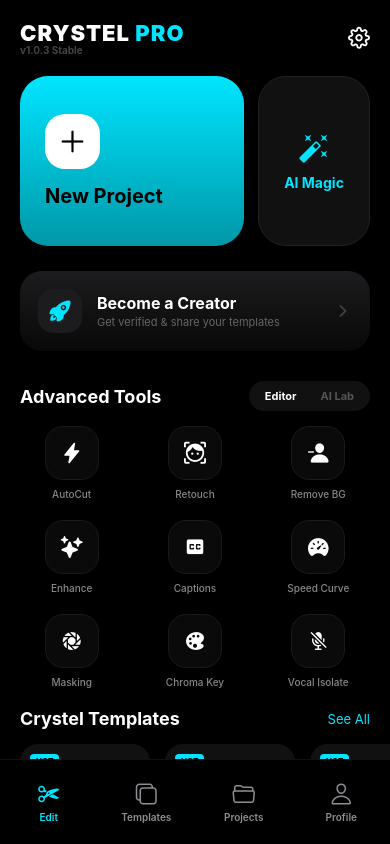
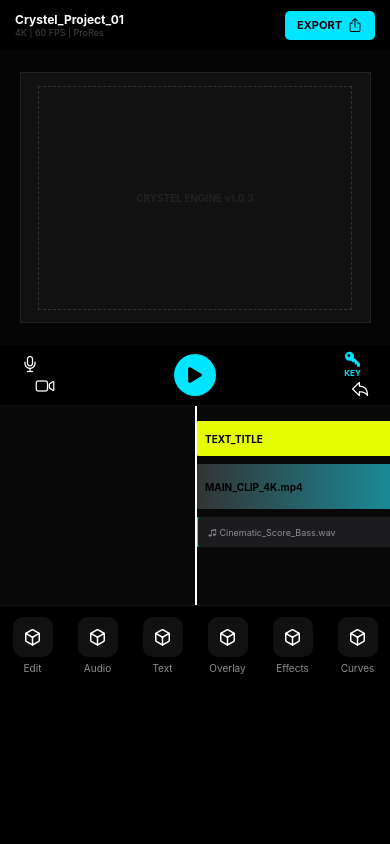
Before and after one commit to aabhishek9650-max/desi-capcut-app, a React Native app: screen / in a window 390 px wide. Built offline with nearby package versions, Linux system fonts and the light colour scheme.

Commit message:
Update App.js

```diff
--- a/App.js
+++ b/App.js
@@ -1,122 +1,85 @@
-import React, { useState } from 'react';
-import { StyleSheet, Text, View, TouchableOpacity, SafeAreaView, StatusBar, Dimensions, ScrollView } from 'react-native';
+import React from 'react';
+import { StyleSheet, Text, View, TouchableOpacity, SafeAreaView, ScrollView, Dimensions } from 'react-native';
 import { Ionicons, MaterialCommunityIcons, Feather } from '@expo/vector-icons';
 import { LinearGradient } from 'expo-linear-gradient';
 
 const { width } = Dimensions.get('window');
 
-export default function App() {
-  const [currentTab, setCurrentTab] = useState('Edit');
-
+export default function DesktopEditor() {
   return (
     <SafeAreaView style={styles.container}>
-      <StatusBar barStyle="light-content" />
-
-      {/* --- BRAND HEADER --- */}
-      <View style={styles.header}>
-        <View>
-          <Text style={styles.logoText}>CRYSTEL <Text style={styles.logoPro}>PRO</Text></Text>
-          <Text style={styles.versionTag}>v1.0.3 Stable</Text>
+      {/* --- TOP BAR: Desktop Export Logic --- */}
+      <View style={styles.topBar}>
+        <View style={styles.projectInfo}>
+          <Text style={styles.projectName}>Crystel_Project_01</Text>
+          <Text style={styles.projectMeta}>4K | 60 FPS | ProRes</Text>
         </View>
-        <TouchableOpacity style={styles.settingsBtn}>
-          <Feather name="settings" size={22} color="#fff" />
+        <TouchableOpacity style={styles.exportBtn}>
+          <Text style={styles.exportText}>EXPORT</Text>
+          <Ionicons name="share-outline" size={16} color="#000" />
         </TouchableOpacity>
       </View>
 
-      <ScrollView showsVerticalScrollIndicator={false} contentContainerStyle={{ paddingBottom: 100 }}>
+      {/* --- PREVIEW PANEL --- */}
+      <View style={styles.previewPanel}>
+        <View style={styles.viewer}>
+          <View style={styles.safeAreaGuide} />
+          <Text style={styles.watermark}>CRYSTEL ENGINE v1.0.3</Text>
+        </View>
+      </View>
 
-        {/* --- MAIN LAUNCHER --- */}
-        <View style={styles.heroSection}>
-          <TouchableOpacity style={styles.newProjectCard}>
-            <LinearGradient colors={['#00E5FF', '#0097A7']} style={styles.cardGrad}>
-              <View style={styles.iconCircle}>
-                <Ionicons name="add" size={35} color="#000" />
-              </View>
-              <Text style={styles.cardTitle}>New Project</Text>
-            </LinearGradient>
-          </TouchableOpacity>
-
-          <TouchableOpacity style={styles.aiMagicCard}>
-            <MaterialCommunityIcons name="auto-fix" size={32} color="#00E5FF" />
-            <Text style={styles.aiMagicTitle}>AI Magic</Text>
-          </TouchableOpacity>
+      {/* --- DESKTOP CONTROL STRIP --- */}
+      <View style={styles.controlStrip}>
+        <View style={styles.leftTools}>
+          <Ionicons name="mic-outline" size={20} color="#fff" />
+          <Ionicons name="videocam-outline" size={20} color="#fff" style={{marginLeft: 15}} />
         </View>
 
-        {/* --- CREATOR PORTAL --- */}
-        <TouchableOpacity style={styles.creatorBanner}>
-          <LinearGradient colors={['#1C1C1E', '#080808']} style={styles.bannerInner}>
-            <View style={styles.rocketIcon}>
-              <Ionicons name="rocket" size={24} color="#00E5FF" />
-            </View>
-            <View style={{ flex: 1, marginLeft: 15 }}>
-              <Text style={styles.bannerHead}>Become a Creator</Text>
-              <Text style={styles.bannerSub}>Get verified & share your templates</Text>
-            </View>
-            <Ionicons name="chevron-forward" size={18} color="#444" />
-          </LinearGradient>
+        {/* Central Play/Pause Button (As Requested) */}
+        <TouchableOpacity style={styles.playCircle}>
+          <Ionicons name="play" size={22} color="#000" />
         </TouchableOpacity>
 
-        {/* --- PROFESSIONAL TOOLSET (CapCut Power, Crystel Branding) --- */}
-        <View style={styles.sectionHeader}>
-          <Text style={styles.sectionLabel}>Advanced Tools</Text>
-          <View style={styles.tabSwitch}>
-             <Text style={[styles.tabItem, {color: '#fff'}]}>Editor</Text>
-             <Text style={styles.tabItem}>AI Lab</Text>
+        <View style={styles.rightTools}>
+          <TouchableOpacity style={styles.keyframeBtn}>
+            <MaterialCommunityIcons name="key-variant" size={18} color="#00E5FF" />
+            <Text style={styles.keyLabel}>KEY</Text>
+          </TouchableOpacity>
+          <Ionicons name="arrow-undo-outline" size={20} color="#fff" style={{marginLeft: 15}} />
+        </View>
+      </View>
+
+      {/* --- MULTI-LAYER DESKTOP TIMELINE --- */}
+      <View style={styles.timelineContainer}>
+        <View style={styles.playhead} />
+        <ScrollView horizontal showsHorizontalScrollIndicator={false}>
+          <View style={styles.trackStack}>
+            {/* Layer 1: Text/Overlay */}
+            <View style={[styles.track, {width: 300, backgroundColor: '#E5FF00'}]}>
+              <Text style={styles.trackTxt}>TEXT_TITLE</Text>
+            </View>
+            {/* Layer 2: Main Video */}
+            <LinearGradient colors={['#333', '#00E5FF', '#333']} start={{x:0, y:0}} end={{x:1, y:0}} style={styles.mainTrack}>
+              <Text style={styles.trackTxt}>MAIN_CLIP_4K.mp4</Text>
+            </LinearGradient>
+            {/* Layer 3: Audio Waveform */}
+            <View style={[styles.audioTrack, {width: 700}]}>
+              <Text style={styles.audioTxt}>♫ Cinematic_Score_Bass.wav</Text>
+            </View>
           </View>
-        </View>
+        </ScrollView>
+      </View>
 
-        <View style={styles.toolsGrid}>
-          {[
-            {label: 'AutoCut', icon: 'flash', type: 'Ionicons'},
-            {label: 'Retouch', icon: 'face-recognition', type: 'MaterialCommunityIcons'},
-            {label: 'Remove BG', icon: 'person-remove', type: 'Ionicons'},
-            {label: 'Enhance', icon: 'sparkles', type: 'Ionicons'},
-            {label: 'Captions', icon: 'closed-caption', type: 'MaterialCommunityIcons'},
-            {label: 'Speed Curve', icon: 'speedometer', type: 'Ionicons'},
-            {label: 'Masking', icon: 'aperture', type: 'Ionicons'},
-            {label: 'Chroma Key', icon: 'color-palette', type: 'Ionicons'},
-            {label: 'Vocal Isolate', icon: 'mic-off', type: 'Ionicons'}
-          ].map((item, index) => (
-            <TouchableOpacity key={index} style={styles.toolBox}>
-              <View style={styles.toolIconBg}>
-                {item.type === 'Ionicons' ?
-                  <Ionicons name={item.icon} size={22} color="#fff" /> :
-                  <MaterialCommunityIcons name={item.icon} size={22} color="#fff" />
-                }
-              </View>
-              <Text style={styles.toolLabel}>{item.label}</Text>
+      {/* --- DESKTOP TOOL DOCK --- */}
+      <View style={styles.toolDock}>
+        <ScrollView horizontal showsHorizontalScrollIndicator={false}>
+          {['Edit', 'Audio', 'Text', 'Overlay', 'Effects', 'Curves', 'HSL', 'Mask', 'Chroma', 'Speed'].map((item, i) => (
+            <TouchableOpacity key={i} style={styles.dockItem}>
+              <View style={styles.iconBox}><Feather name="box" size={18} color="#fff" /></View>
+              <Text style={styles.dockLabel}>{item}</Text>
             </TouchableOpacity>
           ))}
-        </View>
-
-        {/* --- TEMPLATE SECTION --- */}
-        <View style={styles.sectionHeader}>
-          <Text style={styles.sectionLabel}>Crystel Templates</Text>
-          <Text style={styles.seeAll}>See All</Text>
-        </View>
-        <ScrollView horizontal showsHorizontalScrollIndicator={false} style={{ paddingLeft: 20 }}>
-          {[1, 2, 3].map(i => (
-            <View key={i} style={styles.tempPlaceholder}>
-               <View style={styles.tempBadge}><Text style={styles.tempBadgeText}>HOT</Text></View>
-            </View>
-          ))}
         </ScrollView>
-
-      </ScrollView>
-
-      {/* --- PRO NAVIGATION --- */}
-      <View style={styles.bottomNav}>
-        {[
-          {n: 'Edit', i: 'cut-outline', ai: 'cut'},
-          {n: 'Templates', i: 'copy-outline', ai: 'copy'},
-          {n: 'Projects', i: 'folder-open-outline', ai: 'folder-open'},
-          {n: 'Profile', i: 'person-outline', ai: 'person'}
-        ].map((t, idx) => (
-          <TouchableOpacity key={idx} onPress={() => setCurrentTab(t.n)} style={styles.navBtn}>
-            <Ionicons name={currentTab === t.n ? t.ai : t.i} size={24} color={currentTab === t.n ? '#00E5FF' : '#8E8E93'} />
-            <Text style={[styles.navLabel, {color: currentTab === t.n ? '#00E5FF' : '#8E8E93'}]}>{t.n}</Text>
-          </TouchableOpacity>
-        ))}
       </View>
     </SafeAreaView>
   );
@@ -124,35 +87,33 @@
 
 const styles = StyleSheet.create({
   container: { flex: 1, backgroundColor: '#000' },
-  header: { flexDirection: 'row', justifyContent: 'space-between', alignItems: 'center', padding: 20 },
-  logoText: { fontSize: 22, fontWeight: '900', color: '#fff', letterSpacing: 1 },
-  logoPro: { color: '#00E5FF' },
-  versionTag: { color: '#444', fontSize: 10, fontWeight: 'bold', marginTop: -2 },
-  heroSection: { flexDirection: 'row', paddingHorizontal: 20, justifyContent: 'space-between', marginBottom: 25 },
-  newProjectCard: { width: '64%', height: 170, borderRadius: 28, overflow: 'hidden' },
-  cardGrad: { flex: 1, justifyContent: 'center', padding: 25 },
-  iconCircle: { width: 55, height: 55, borderRadius: 20, backgroundColor: '#fff', justifyContent: 'center', alignItems: 'center', marginBottom: 15 },
-  cardTitle: { fontSize: 20, fontWeight: 'bold', color: '#000' },
-  aiMagicCard: { width: '32%', height: 170, backgroundColor: '#111', borderRadius: 28, justifyContent: 'center', alignItems: 'center', borderWidth: 1, borderColor: '#222' },
-  aiMagicTitle: { color: '#00E5FF', fontWeight: 'bold', fontSize: 14, marginTop: 10 },
-  creatorBanner: { marginHorizontal: 20, borderRadius: 22, overflow: 'hidden', marginBottom: 30 },
-  bannerInner: { padding: 18, flexDirection: 'row', alignItems: 'center' },
-  rocketIcon: { width: 44, height: 44, borderRadius: 15, backgroundColor: '#1C1C1E', justifyContent: 'center', alignItems: 'center' },
-  bannerHead: { color: '#fff', fontSize: 16, fontWeight: 'bold' },
-  bannerSub: { color: '#666', fontSize: 11, marginTop: 2 },
-  sectionHeader: { flexDirection: 'row', justifyContent: 'space-between', alignItems: 'center', paddingHorizontal: 20, marginBottom: 15 },
-  sectionLabel: { color: '#fff', fontSize: 18, fontWeight: 'bold' },
-  tabSwitch: { flexDirection: 'row', backgroundColor: '#111', borderRadius: 15, padding: 4 },
-  tabItem: { color: '#555', fontSize: 11, paddingHorizontal: 12, paddingVertical: 4, fontWeight: 'bold' },
-  toolsGrid: { flexDirection: 'row', flexWrap: 'wrap', paddingHorizontal: 10 },
-  toolBox: { width: '33.33%', alignItems: 'center', marginBottom: 20 },
-  toolIconBg: { width: 54, height: 54, borderRadius: 18, backgroundColor: '#0A0A0A', justifyContent: 'center', alignItems: 'center', borderWidth: 1, borderColor: '#1A1A1A' },
-  toolLabel: { color: '#888', fontSize: 10, marginTop: 8, fontWeight: '500' },
-  tempPlaceholder: { width: 130, height: 190, backgroundColor: '#111', marginRight: 15, borderRadius: 18 },
-  tempBadge: { position: 'absolute', top: 10, left: 10, backgroundColor: '#00E5FF', paddingHorizontal: 6, paddingVertical: 2, borderRadius: 4 },
-  tempBadgeText: { color: '#000', fontSize: 8, fontWeight: 'bold' },
-  seeAll: { color: '#00E5FF', fontSize: 13 },
-  bottomNav: { position: 'absolute', bottom: 0, width: '100%', height: 85, backgroundColor: '#000', flexDirection: 'row', borderTopWidth: 1, borderColor: '#111' },
-  navBtn: { flex: 1, justifyContent: 'center', alignItems: 'center' },
-  navLabel: { fontSize: 10, marginTop: 4, fontWeight: '600' }
+  topBar: { height: 50, flexDirection: 'row', justifyContent: 'space-between', alignItems: 'center', paddingHorizontal: 15 },
+  projectName: { color: '#fff', fontSize: 12, fontWeight: 'bold' },
+  projectMeta: { color: '#444', fontSize: 9 },
+  exportBtn: { backgroundColor: '#00E5FF', flexDirection: 'row', paddingHorizontal: 12, paddingVertical: 6, borderRadius: 5, alignItems: 'center' },
+  exportText: { color: '#000', fontSize: 11, fontWeight: 'bold', marginRight: 5 },
+
+  previewPanel: { height: '35%', backgroundColor: '#050505', justifyContent: 'center', alignItems: 'center' },
+  viewer: { width: '90%', height: '85%', backgroundColor: '#111', borderWidth: 1, borderColor: '#222', justifyContent: 'center', alignItems: 'center' },
+  watermark: { color: '#222', fontSize: 10, fontWeight: 'bold' },
+  safeAreaGuide: { position: 'absolute', width: '90%', height: '90%', borderStyle: 'dashed', borderWidth: 0.5, borderColor: '#333' },
+
+  controlStrip: { height: 60, flexDirection: 'row', justifyContent: 'space-between', alignItems: 'center', paddingHorizontal: 20 },
+  playCircle: { width: 42, height: 42, borderRadius: 21, backgroundColor: '#00E5FF', justifyContent: 'center', alignItems: 'center', elevation: 10 },
+  keyframeBtn: { alignItems: 'center' },
+  keyLabel: { color: '#00E5FF', fontSize: 8, fontWeight: 'bold' },
+
+  timelineContainer: { height: 200, backgroundColor: '#080808', borderTopWidth: 1, borderColor: '#111' },
+  playhead: { position: 'absolute', left: width/2, height: '100%', width: 2, backgroundColor: '#fff', zIndex: 10 },
+  trackStack: { paddingLeft: width/2, paddingVertical: 15 },
+  track: { height: 35, borderRadius: 4, marginBottom: 8, justifyContent: 'center', paddingLeft: 10 },
+  mainTrack: { width: 800, height: 45, borderRadius: 4, marginBottom: 8, justifyContent: 'center', paddingLeft: 10 },
+  audioTrack: { height: 30, backgroundColor: '#1C1C1E', borderRadius: 4, borderLeftWidth: 3, borderLeftColor: '#00E5FF', justifyContent: 'center', paddingLeft: 10 },
+  trackTxt: { color: '#000', fontSize: 10, fontWeight: 'bold' },
+  audioTxt: { color: '#8E8E93', fontSize: 9 },
+
+  toolDock: { height: 80, backgroundColor: '#000', borderTopWidth: 1, borderColor: '#111' },
+  dockItem: { width: 65, alignItems: 'center', justifyContent: 'center' },
+  iconBox: { width: 40, height: 40, backgroundColor: '#111', borderRadius: 10, justifyContent: 'center', alignItems: 'center', marginBottom: 5 },
+  dockLabel: { color: '#8E8E93', fontSize: 10 }
 });
```
